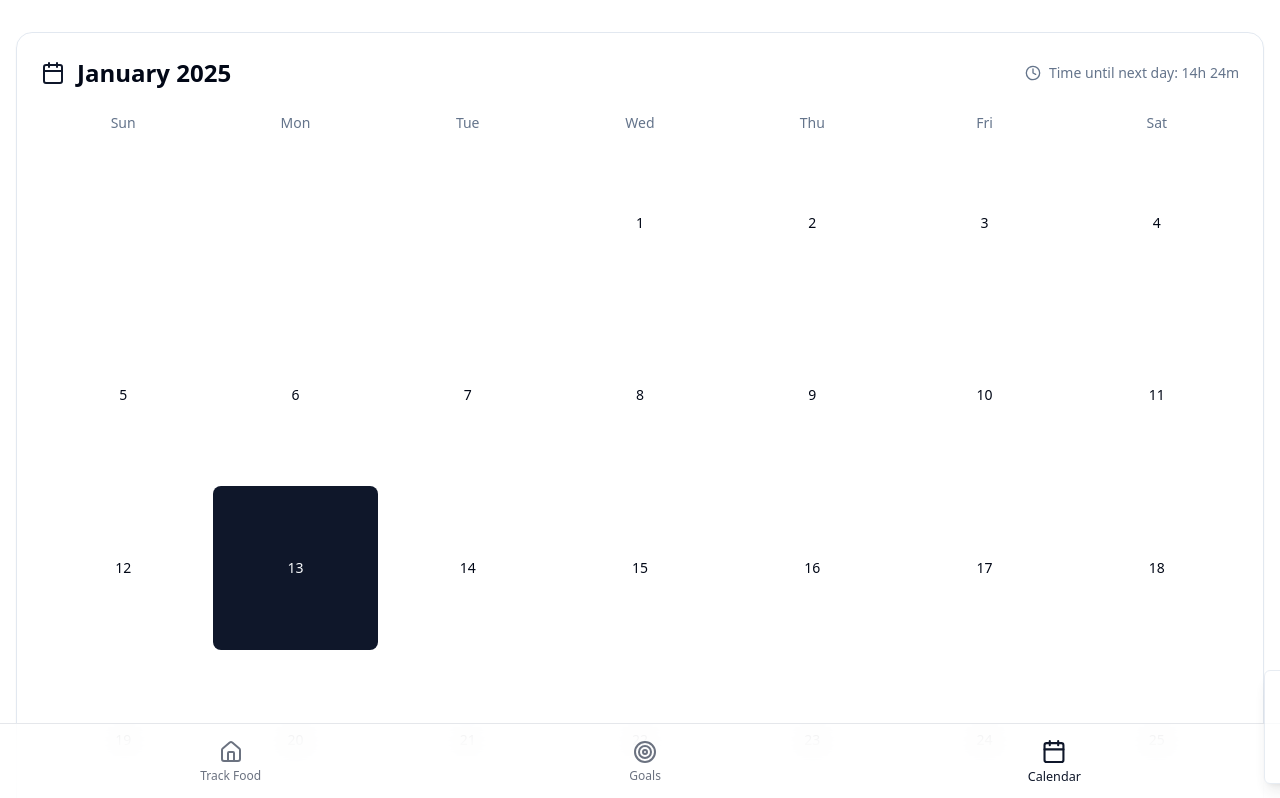
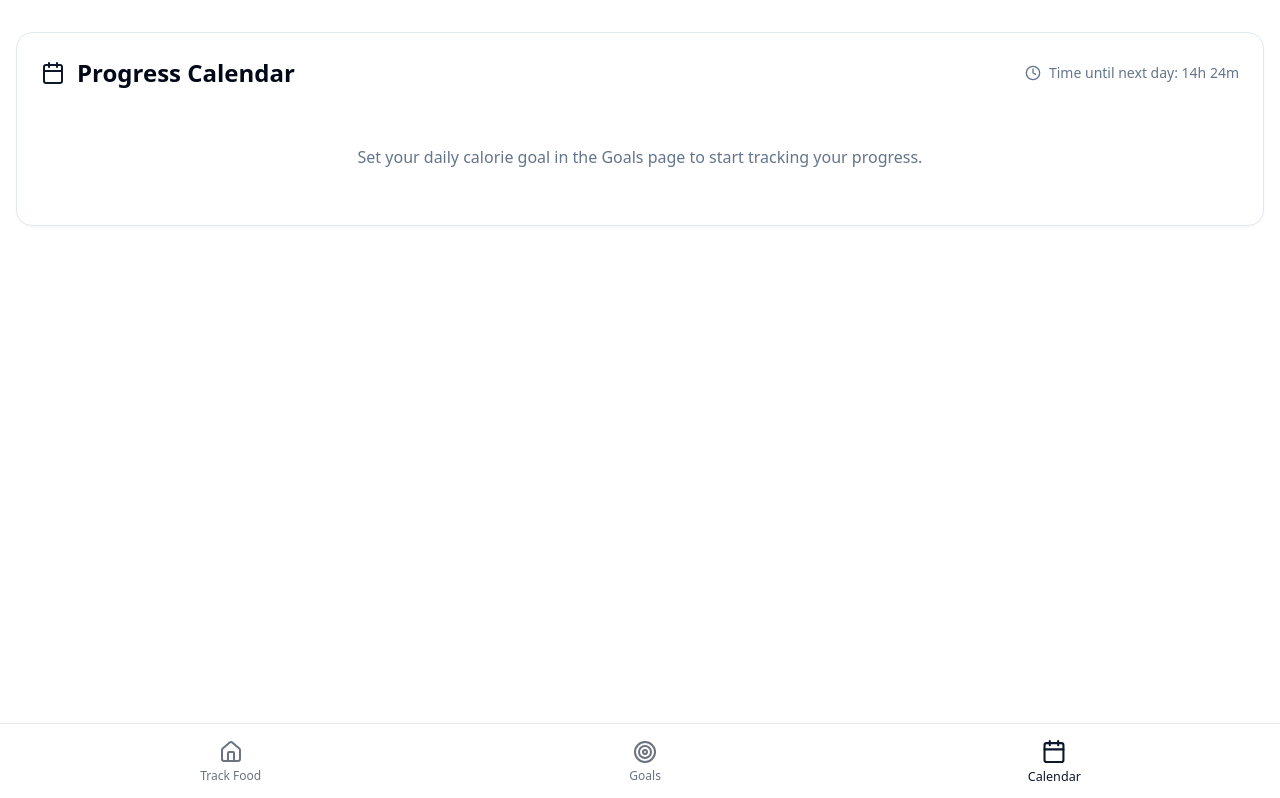
Before and after one commit to Jeevakrishna/food-focus-ai-32, a React (Vite) app: page /calendar in a window 1280 px wide. Shown: the top 798 px of the page. Built offline with nearby package versions, Linux system fonts and the light colour scheme.

Commit message:
Update calendar to track progress
Added functionality to the calendar section to visually indicate goal achievement. Green will represent achieved goals, while red will indicate missed goals.
[skip gpt_engineer]

```diff
--- a/src/pages/Calendar.tsx
+++ b/src/pages/Calendar.tsx
@@ -1,37 +1,36 @@
 import { useState, useEffect } from "react";
-import { Calendar as CalendarIcon, Clock } from "lucide-react";
-import { format, differenceInSeconds } from "date-fns";
+import { CalendarIcon, Clock } from "lucide-react";
+import { format, differenceInSeconds, isSameDay } from "date-fns";
 import { useToast } from "@/hooks/use-toast";
+import { Calendar } from "@/components/ui/calendar";
 
 interface DayProgress {
   date: string;
   achieved: boolean;
-  macros: {
   calories: number;
-    protein: number;
-    carbs: number;
-    fat: number;
-  };
 }
 
-const Calendar = () => {
+const CalendarPage = () => {
   const [currentDate] = useState(new Date());
   const [timeLeft, setTimeLeft] = useState("");
+  const [progress, setProgress] = useState<DayProgress[]>([]);
   const { toast } = useToast();
+  const [calorieGoal] = useState(() => {
+    const saved = localStorage.getItem("macroGoals");
+    if (saved) {
+      const goals = JSON.parse(saved);
+      return goals.calories || 0;
+    }
+    return 0;
+  });
 
-  // Mock data for calendar progress
-  const mockProgress: { [key: string]: DayProgress } = {
-    "2024-12-10": {
-      date: "2024-12-10",
-      achieved: true,
-      macros: { calories: 2100, protein: 150, carbs: 200, fat: 70 }
-    },
-    "2024-12-04": {
-      date: "2024-12-04",
-      achieved: false,
-      macros: { calories: 1500, protein: 90, carbs: 150, fat: 50 }
+  // Load progress data from localStorage
+  useEffect(() => {
+    const savedProgress = localStorage.getItem("calorieProgress");
+    if (savedProgress) {
+      setProgress(JSON.parse(savedProgress));
     }
-  };
+  }, []);
 
   useEffect(() => {
     const updateTimeLeft = () => {
@@ -52,32 +51,25 @@ const Calendar = () => {
     return () => clearInterval(interval);
   }, []);
 
-  useEffect(() => {
-    toast({
-      title: "New Day Started!",
-      description: `Let's log your meals for ${format(currentDate, "MMMM d")} to stay on track with your goals.`,
-    });
-  }, []);
+  // Custom day content renderer for the Calendar
+  const DayContent = (day: Date) => {
+    const dayProgress = progress.find(p =>
+      isSameDay(new Date(p.date), day)
+    );
 
-  const getDayStatus = (day: number) => {
-    const dateStr = format(
-      new Date(currentDate.getFullYear(), currentDate.getMonth(), day),
-      "yyyy-MM-dd"
+    if (!dayProgress) return null;
+
+    return (
+      <div className={`h-full w-full rounded-full ${
+        dayProgress.achieved
+          ? "bg-success/20"
+          : "bg-destructive/20"
+      }`}>
+        <div className="h-7 w-7 flex items-center justify-center">
+          {format(day, "d")}
+        </div>
+      </div>
     );
-    return mockProgress[dateStr]?.achieved;
-  };
-
-  const { daysInMonth, firstDayOfMonth } = {
-    daysInMonth: new Date(
-      currentDate.getFullYear(),
-      currentDate.getMonth() + 1,
-      0
-    ).getDate(),
-    firstDayOfMonth: new Date(
-      currentDate.getFullYear(),
-      currentDate.getMonth(),
-      1
-    ).getDay(),
   };
 
   return (
@@ -88,7 +80,7 @@ const Calendar = () => {
             <div className="flex items-center gap-3">
               <CalendarIcon className="w-6 h-6 text-primary" />
               <h1 className="text-2xl font-semibold">
-                {format(currentDate, "MMMM yyyy")}
+                Progress Calendar
               </h1>
             </div>
             <div className="flex items-center gap-2 text-sm text-muted-foreground">
@@ -97,61 +89,38 @@ const Calendar = () => {
             </div>
           </div>
 
-          <div className="grid grid-cols-7 gap-2 text-center mb-2">
-            {["Sun", "Mon", "Tue", "Wed", "Thu", "Fri", "Sat"].map((day) => (
-              <div key={day} className="text-sm font-medium text-muted-foreground">
-                {day}
-              </div>
-            ))}
-          </div>
+          {calorieGoal ? (
+            <div className="flex flex-col items-center space-y-6">
+              <Calendar
+                mode="single"
+                selected={currentDate}
+                components={{
+                  DayContent: ({ date }) => DayContent(date),
+                }}
+              />
 
-          <div className="grid grid-cols-7 gap-2">
-            {Array.from({ length: firstDayOfMonth }).map((_, index) => (
-              <div key={`empty-${index}`} />
-            ))}
-
-            {Array.from({ length: daysInMonth }).map((_, index) => {
-              const day = index + 1;
-              const status = getDayStatus(day);
-              const isCurrentDay = day === currentDate.getDate();
-
-              return (
-                <div
-                  key={day}
-                  className={`aspect-square flex items-center justify-center rounded-lg text-sm font-medium transition-all duration-200 ${
-                    isCurrentDay
-                      ? "bg-primary text-primary-foreground"
-                      : status === undefined
-                      ? "bg-card"
-                      : status
-                      ? "bg-success/20 text-success"
-                      : "bg-destructive/20 text-destructive"
-                  }`}
-                >
-                  {day}
-                </div>
-              );
-            })}
-          </div>
-        </div>
-
-        <div className="mt-6 flex justify-center gap-6">
+              <div className="flex gap-6">
                 <div className="flex items-center gap-2">
                   <div className="w-4 h-4 rounded-full bg-success/20" />
-            <span className="text-sm text-muted-foreground">Goals Achieved</span>
+                  <span className="text-sm text-muted-foreground">Goal Achieved</span>
                 </div>
                 <div className="flex items-center gap-2">
                   <div className="w-4 h-4 rounded-full bg-destructive/20" />
-            <span className="text-sm text-muted-foreground">Goals Missed</span>
+                  <span className="text-sm text-muted-foreground">Goal Missed</span>
                 </div>
-          <div className="flex items-center gap-2">
-            <div className="w-4 h-4 rounded-full bg-primary" />
-            <span className="text-sm text-muted-foreground">Current Day</span>
               </div>
+            </div>
+          ) : (
+            <div className="text-center py-8">
+              <p className="text-muted-foreground">
+                Set your daily calorie goal in the Goals page to start tracking your progress.
+              </p>
+            </div>
+          )}
         </div>
       </div>
     </div>
   );
 };
 
-export default Calendar;
+export default CalendarPage;
```
Lines whose indentation alone changed are shown as unchanged.
